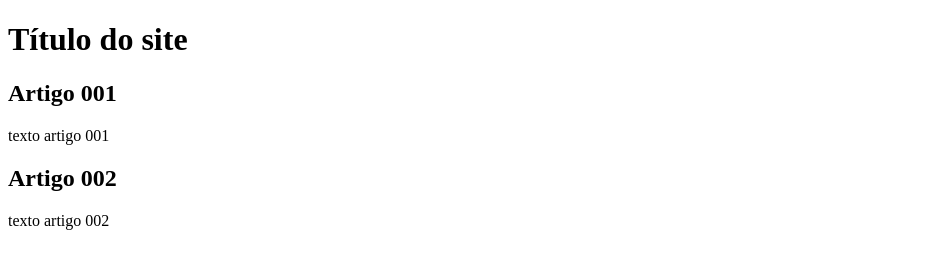
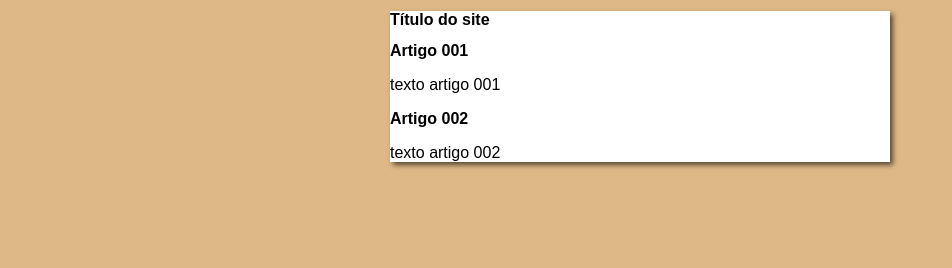
Before and after one commit to AthosChavesLopesdeAlmeida/branchtest, a plain HTML site: page index.html in a window 1280 px wide. Shown: the whole page, without its empty margins (0-952 px from the left). Drawn offline with Linux system fonts and the light colour scheme.

Commit message:
commitando na branch design

```diff
--- a/index.html
+++ b/index.html
@@ -4,6 +4,7 @@
   <meta charset="UTF-8">
   <meta name="viewport" content="width=device-width, initial-scale=1.0">
   <title>Document</title>
+  <link rel="stylesheet" href="style.css">
 </head>
 <body>
   <main>
--- /dev/null
+++ b/style.css
@@ -0,0 +1,15 @@
+* {
+  font-family: Arial, Helvetica, sans-serif;
+  font-size: 16px;
+}
+
+body {
+  background-color: burlywood;
+}
+
+main {
+  background-color: white;
+  width: 500px;
+  margin: auto;
+  box-shadow: 3px 3px 5px rgba(0, 0, 0, 0.61);
+}
```
